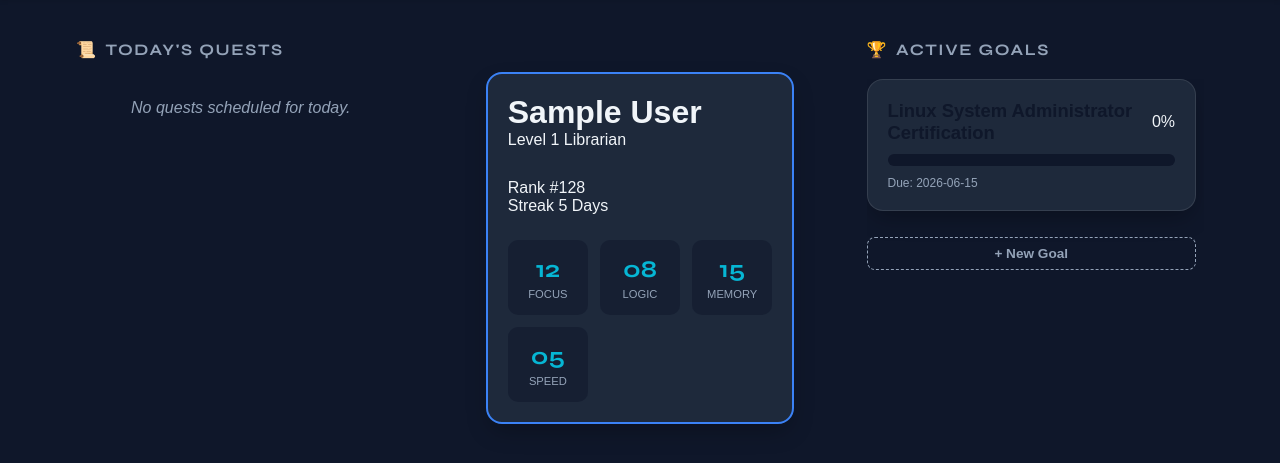
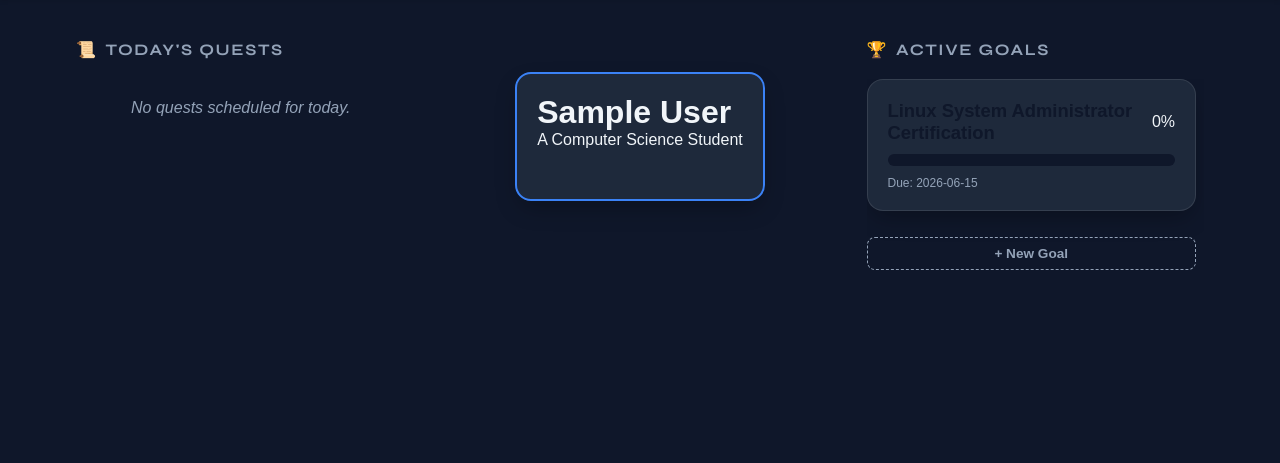
Before and after one commit to mazobucks/jachacks2026, a Flask app: page / in a window 1280 px wide. Shown: the part 50-513 px from the top of the page. Run offline with Flask 3, Linux system fonts and the light colour scheme; the visitor is signed in with stand-in values (Sample User, id 1); data comes from the database, SQL or seed files in the repository; both versions use the stored data as it was after the commit.

Commit message:
Finished home page

```diff
--- a/app.py
+++ b/app.py
@@ -168,7 +168,8 @@ def convert_mock_data_to_objects(mock_goals):
 @login_required
 def home():
     goals= get_goals_for_user(current_user.user_id)
-    return render_template("home.html", goals=goals, now=datetime.now())
+    userInfo= getUser(current_user.user_id)
+    return render_template("home.html", goals=goals, now=datetime.now(), userInfo=userInfo)
 
 @app.route("/login")
 def login_form():
@@ -577,5 +578,16 @@ def generate_quests(goal_id, exam_name, exam_subject, exam_date, hours_willing,
     except Exception as e:
         return None
 
+def getUser(id):
+    record = get_db().execute("SELECT id, name, password, grade, program FROM Users WHERE id = ? LIMIT 1", [id]).fetchone()
+    if not record:
+        return None
+
+    rows = get_db().execute(""" SELECT title, points FROM Stats WHERE user_id = ? """, [id]).fetchall()
+
+    stats = [{"title": row[0], "points": row[1]} for row in rows]
+
+    return { "name":record[1], "grade":record[3], "program":record[4], "stats":stats }
+
 if __name__ == '__main__':
     app.run(debug=True)
--- a/templates/home.html
+++ b/templates/home.html
@@ -51,10 +51,11 @@
             <div class="char-header">
                 <div class="char-identity">
                     <h1 class="highlight">{{ current_user.name }}</h1>
-                    <p class="rank-text">Level 1 Librarian</p>
+                    <p class="rank-text">{{ userInfo.grade }} {{ userInfo.program}} Student</p>
                 </div>
             </div>
 
+            <!--
             <div class="status-bars">
                 <div class="status-item">
                     <div class="status-label"><span>Rank</span> <span>#128</span></div>
@@ -63,24 +64,15 @@
                     <div class="status-label"><span>Streak</span> <span>5 Days</span></div>
                 </div>
             </div>
+            -->
 
             <div class="stats-grid">
+                {% for stat in userInfo.stats %}
                 <div class="stat-box">
-                    <span class="stat-val">12</span>
-                    <span class="stat-lbl">Focus</span>
+                    <span class="stat-val">{{ stat.points }}</span>
+                    <span class="stat-lbl">{{ stat.title }}</span>
                 </div>
-                <div class="stat-box">
-                    <span class="stat-val">08</span>
-                    <span class="stat-lbl">Logic</span>
-                </div>
-                <div class="stat-box">
-                    <span class="stat-val">15</span>
-                    <span class="stat-lbl">Memory</span>
-                </div>
-                <div class="stat-box">
-                    <span class="stat-val">05</span>
-                    <span class="stat-lbl">Speed</span>
-                </div>
+                {% endfor %}
             </div>
         </div>
     </main>
```
Also changed, not shown: study.db. Lines whose indentation alone changed are shown as unchanged.
